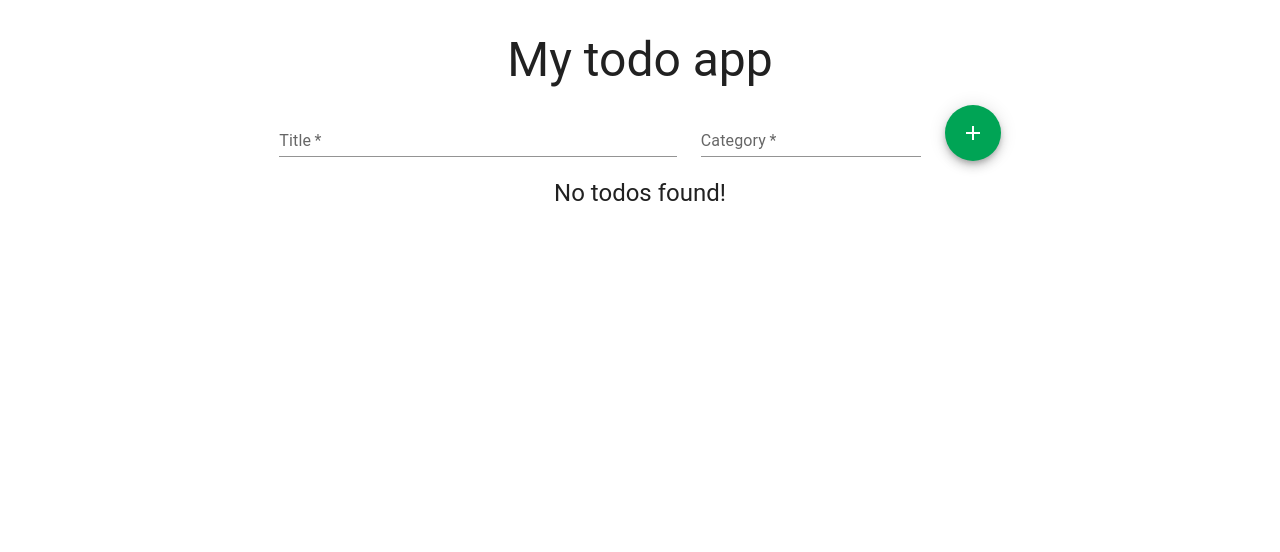
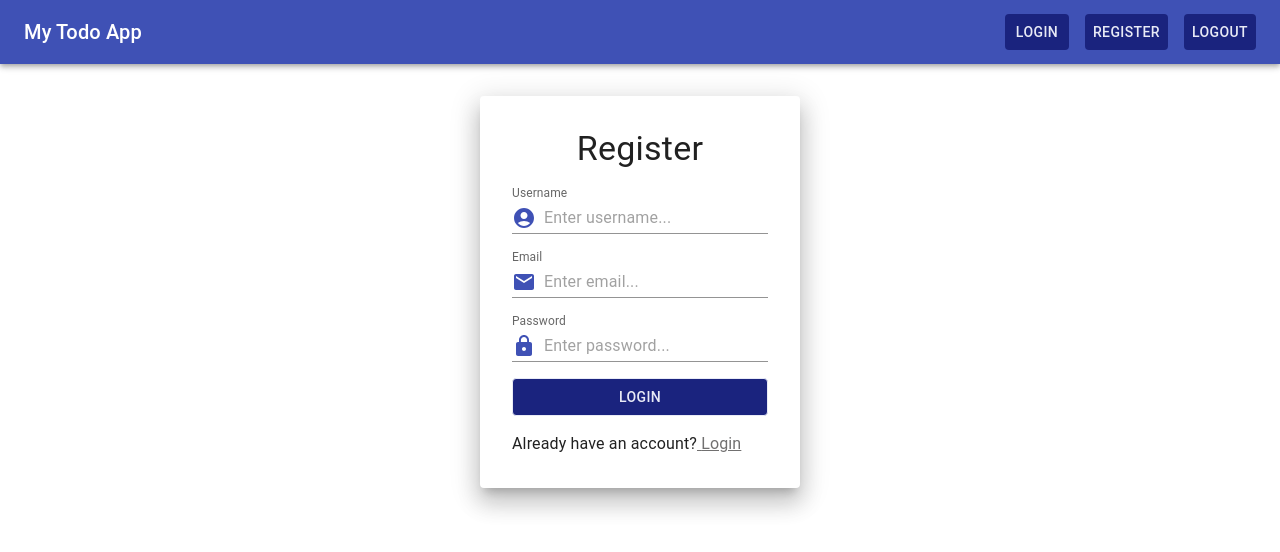
Before and after one commit to priyanshu938/mern-todo-app, a React (Vite) app in the folder frontend/: page /register in a window 1280 px wide. Shown: the top 552 px of the page. Built offline with nearby package versions, Linux system fonts and the light colour scheme.

Commit message:
login register ui made added

```diff
--- a/frontend/package.json
+++ b/frontend/package.json
@@ -17,7 +17,8 @@
     "@reduxjs/toolkit": "^1.9.7",
     "react": "^18.2.0",
     "react-dom": "^18.2.0",
-    "react-redux": "^8.1.3"
+    "react-redux": "^8.1.3",
+    "react-router-dom": "^6.17.0"
   },
   "devDependencies": {
     "@types/react": "^18.2.15",
--- a/frontend/src/App.tsx
+++ b/frontend/src/App.tsx
@@ -1,9 +1,15 @@
 import { Container } from "@mui/material";
 import Todo from "./components/Todo";
+import { BrowserRouter, Route, Routes } from "react-router-dom";
+import Login from "./components/Login";
+import Register from "./components/Register";
+import Navbar from "./components/Navbar";
 
 function App() {
   return (
     <>
+      <BrowserRouter>
+        <Navbar />
         <Container
           sx={{
             display: "flex",
@@ -13,8 +19,13 @@ function App() {
             marginBlock: "2rem",
           }}
         >
-        <Todo />
+          <Routes>
+            <Route path="/" element={<Login />} />
+            <Route path="/register" element={<Register />} />
+            <Route path="/todo" element={<Todo />} />
+          </Routes>
         </Container>
+      </BrowserRouter>
     </>
   );
 }
--- /dev/null
+++ b/frontend/src/components/Login.tsx
@@ -0,0 +1,99 @@
+import { Button, Paper, Stack } from "@mui/material";
+import InputAdornment from "@mui/material/InputAdornment";
+import TextField from "@mui/material/TextField";
+import EmailIcon from "@mui/icons-material/Email";
+import { Lock } from "@mui/icons-material";
+import { ChangeEvent, FormEvent, useState } from "react";
+import Typography from "@mui/material/Typography";
+import { Link } from "react-router-dom";
+
+const Login = () => {
+  const [email, setEmail] = useState<string>("");
+  const [password, setPassword] = useState<string>("");
+
+  const handleSubmit = (e: FormEvent<HTMLFormElement>) => {
+    e.preventDefault();
+    console.log(email, password);
+    // Add your login logic here
+    setEmail("");
+    setPassword("");
+  };
+
+  return (
+    <>
+      <Paper elevation={15} sx={{ width: "20rem", padding: "2rem" }}>
+        <form onSubmit={handleSubmit}>
+          <Stack gap={2}>
+            <Typography variant="h4" align={"center"}>
+              Login
+            </Typography>
+            <TextField
+              id="email"
+              label="Email"
+              value={email}
+              onChange={(e: ChangeEvent<HTMLInputElement>) =>
+                setEmail(e.target.value)
+              }
+              InputProps={{
+                type: "email",
+                required: true,
+                placeholder: "Enter email...",
+
+                startAdornment: (
+                  <InputAdornment position="start">
+                    <EmailIcon color="primary" />
+                  </InputAdornment>
+                ),
+              }}
+              variant="standard"
+            />
+            <TextField
+              id="password"
+              label="Password"
+              type="password"
+              value={password}
+              onChange={(e: ChangeEvent<HTMLInputElement>) =>
+                setPassword(e.target.value)
+              }
+              InputProps={{
+                placeholder: "Enter password...",
+                type: "password",
+                required: true,
+                startAdornment: (
+                  <InputAdornment position="start">
+                    <Lock color="primary" />
+                  </InputAdornment>
+                ),
+              }}
+              variant="standard"
+            />
+            <Button
+              sx={{
+                color: "#e8eaf6",
+                backgroundColor: "#1a237e",
+                textDecoration: "none",
+                border: "1px solid",
+                "&:hover": {
+                  color: "#1a237e",
+                  backgroundColor: "#e8eaf6",
+                },
+              }}
+              type="submit"
+            >
+              Login
+            </Button>
+            <Typography variant="body1">
+              Don't have an account?{" "}
+              <Link to="/register" className="registerLoginLink">
+                {" "}
+                Register
+              </Link>
+            </Typography>
+          </Stack>
+        </form>{" "}
+      </Paper>
+    </>
+  );
+};
+
+export default Login;
--- /dev/null
+++ b/frontend/src/components/Navbar.tsx
@@ -0,0 +1,73 @@
+import * as React from "react";
+import AppBar from "@mui/material/AppBar";
+import Box from "@mui/material/Box";
+import Toolbar from "@mui/material/Toolbar";
+import Typography from "@mui/material/Typography";
+import Button from "@mui/material/Button";
+import IconButton from "@mui/material/IconButton";
+import MenuIcon from "@mui/icons-material/Menu";
+import { Link } from "react-router-dom";
+import { Stack } from "@mui/material";
+
+const Navbar = () => {
+  return (
+    <Box sx={{ flexGrow: 1 }}>
+      <AppBar position="static">
+        <Toolbar>
+          <Typography variant="h6" component="div" sx={{ flexGrow: 1 }}>
+            My Todo App
+          </Typography>
+          <Stack direction={"row"} gap={2}>
+            <Link to={"/"}>
+              <Button
+                sx={{
+                  color: "#e8eaf6",
+                  backgroundColor: "#1a237e",
+                  textDecoration: "none",
+                  "&:hover": {
+                    backgroundColor: "#e8eaf6",
+                    color: "#1a237e",
+                  },
+                }}
+              >
+                Login
+              </Button>
+            </Link>
+            <Link to={"/register"}>
+              <Button
+                sx={{
+                  color: "#e8eaf6",
+                  backgroundColor: "#1a237e",
+                  textDecoration: "none",
+                  "&:hover": {
+                    backgroundColor: "#e8eaf6",
+                    color: "#1a237e",
+                  },
+                }}
+              >
+                Register
+              </Button>
+            </Link>
+            <Link to={"/"}>
+              <Button
+                sx={{
+                  color: "#e8eaf6",
+                  backgroundColor: "#1a237e",
+                  textDecoration: "none",
+                  "&:hover": {
+                    backgroundColor: "#e8eaf6",
+                    color: "#1a237e",
+                  },
+                }}
+              >
+                Logout
+              </Button>
+            </Link>
+          </Stack>
+        </Toolbar>
+      </AppBar>
+    </Box>
+  );
+};
+
+export default Navbar;
--- /dev/null
+++ b/frontend/src/components/Register.tsx
@@ -0,0 +1,121 @@
+import { Button, Paper, Stack } from "@mui/material";
+import InputAdornment from "@mui/material/InputAdornment";
+import TextField from "@mui/material/TextField";
+import EmailIcon from "@mui/icons-material/Email";
+import { Lock } from "@mui/icons-material";
+import { ChangeEvent, FormEvent, useState } from "react";
+import Typography from "@mui/material/Typography";
+import { Link } from "react-router-dom";
+import AccountCircleIcon from "@mui/icons-material/AccountCircle";
+
+const Register = () => {
+  const [username, setUsername] = useState<string>("");
+  const [email, setEmail] = useState<string>("");
+  const [password, setPassword] = useState<string>("");
+
+  const handleSubmit = (e: FormEvent<HTMLFormElement>) => {
+    e.preventDefault();
+    console.log(username, email, password);
+    setUsername("");
+    setEmail("");
+    setPassword("");
+    // Add your login logic here
+  };
+
+  return (
+    <>
+      <Paper elevation={15} sx={{ width: "20rem", padding: "2rem" }}>
+        <form onSubmit={handleSubmit}>
+          <Stack gap={2}>
+            <Typography variant="h4" align={"center"}>
+              Register
+            </Typography>
+            <TextField
+              id="username"
+              label="Username"
+              value={username}
+              onChange={(e: ChangeEvent<HTMLInputElement>) =>
+                setUsername(e.target.value)
+              }
+              InputProps={{
+                type: "text",
+                required: true,
+                placeholder: "Enter username...",
+                startAdornment: (
+                  <InputAdornment position="start">
+                    <AccountCircleIcon color="primary" />
+                  </InputAdornment>
+                ),
+              }}
+              variant="standard"
+            />
+            <TextField
+              id="email"
+              label="Email"
+              value={email}
+              onChange={(e: ChangeEvent<HTMLInputElement>) =>
+                setEmail(e.target.value)
+              }
+              InputProps={{
+                type: "email",
+                required: true,
+                placeholder: "Enter email...",
+
+                startAdornment: (
+                  <InputAdornment position="start">
+                    <EmailIcon color="primary" />
+                  </InputAdornment>
+                ),
+              }}
+              variant="standard"
+            />
+            <TextField
+              id="password"
+              label="Password"
+              type="password"
+              value={password}
+              onChange={(e: ChangeEvent<HTMLInputElement>) =>
+                setPassword(e.target.value)
+              }
+              InputProps={{
+                placeholder: "Enter password...",
+                type: "password",
+                required: true,
+                startAdornment: (
+                  <InputAdornment position="start">
+                    <Lock color="primary" />
+                  </InputAdornment>
+                ),
+              }}
+              variant="standard"
+            />
+            <Button
+              sx={{
+                color: "#e8eaf6",
+                backgroundColor: "#1a237e",
+                textDecoration: "none",
+                border: "1px solid",
+                "&:hover": {
+                  color: "#1a237e",
+                  backgroundColor: "#e8eaf6",
+                },
+              }}
+              type="submit"
+            >
+              Login
+            </Button>
+            <Typography variant="body1">
+              Already have an account?
+              <Link to="/" className="registerLoginLink">
+                {" "}
+                Login
+              </Link>
+            </Typography>
+          </Stack>
+        </form>{" "}
+      </Paper>
+    </>
+  );
+};
+
+export default Register;
--- a/frontend/src/components/Todo.tsx
+++ b/frontend/src/components/Todo.tsx
@@ -55,9 +55,6 @@ const Todo = () => {
 
   return (
     <Box sx={{ width: "90%" }}>
-      <Typography variant="h3" gutterBottom sx={{ textAlign: "center" }}>
-        My todo app
-      </Typography>
       <form
         onSubmit={handleSubmit}
         style={{
--- a/frontend/src/index.css
+++ b/frontend/src/index.css
@@ -6,3 +6,11 @@
   text-rendering: optimizeLegibility;
   -webkit-font-smoothing: antialiased;
 }
+
+.registerLoginLink{
+  text-decoration: underline;
+  color:rgb(113, 112, 112);
+  &:hover{
+    color: rgba(9, 9, 72, 0.63);
+  }
+}
--- a/frontend/src/utils/theme.ts
+++ b/frontend/src/utils/theme.ts
@@ -1,9 +1,13 @@
 import { createTheme } from "@mui/material";
+import { purple } from "@mui/material/colors";
 
 export const theme = createTheme({
   palette: {
     primary: {
-      main: "#00A455",
+      main: "#3f51b5",
+    },
+    secondary: {
+      main: "#f44336",
     },
   },
 });
```
Also changed, not shown: 1 other file (tests, documents, lock files or other folders). Lines whose indentation alone changed are shown as unchanged.
